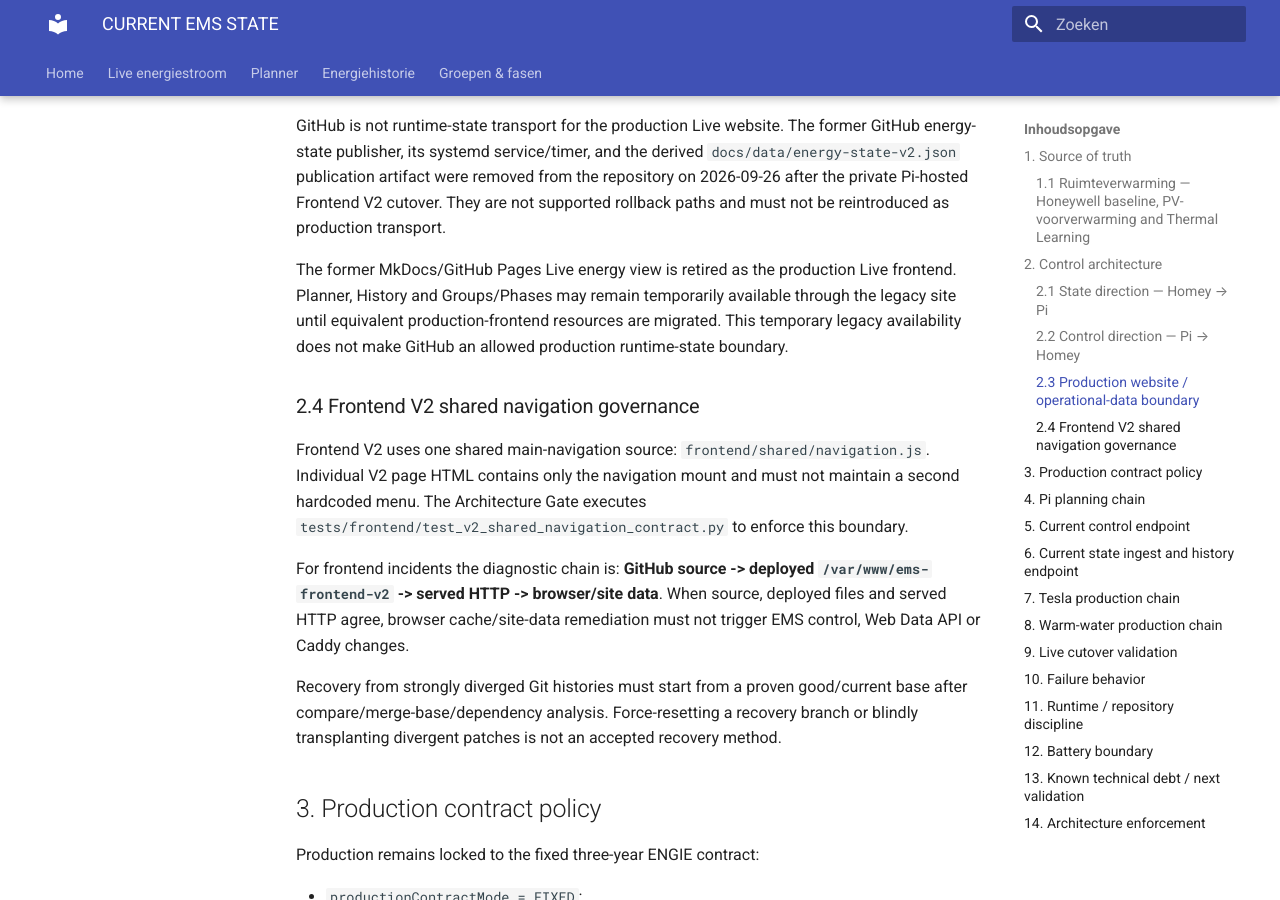
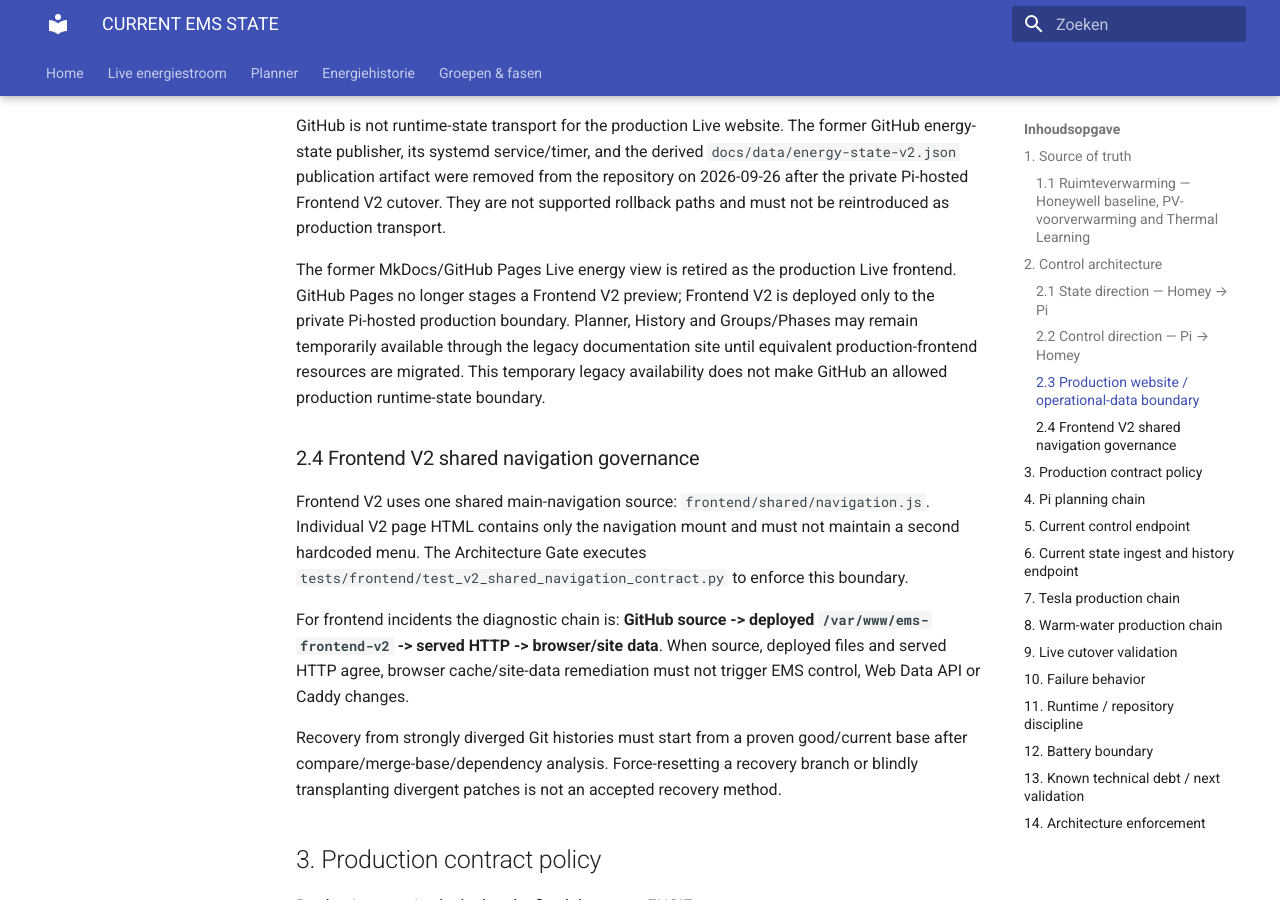
Before and after one commit to OnsKasteeltje/homey-energy-manual, an MkDocs documentation site: the page built from docs/architecture/CURRENT-EMS-STATE.md, in a window 1280 px wide and 900 px high, scrolled down 4823 px. Built offline with MkDocs 1.6.1 and Material for MkDocs 9.7.7, drawn with Linux system fonts in a browser that asks for light colours.

Commit message:
docs(architecture): clarify Pages documentation boundary

```diff
--- a/docs/architecture/CURRENT-EMS-STATE.md
+++ b/docs/architecture/CURRENT-EMS-STATE.md
@@ -121,7 +121,7 @@ Production presentation path: private EMS frontend -> Caddy on trusted LAN -> `/
 
 GitHub is not runtime-state transport for the production Live website. The former GitHub energy-state publisher, its systemd service/timer, and the derived `docs/data/energy-state-v2.json` publication artifact were removed from the repository on 2026-09-26 after the private Pi-hosted Frontend V2 cutover. They are not supported rollback paths and must not be reintroduced as production transport.
 
-The former MkDocs/GitHub Pages Live energy view is retired as the production Live frontend. Planner, History and Groups/Phases may remain temporarily available through the legacy site until equivalent production-frontend resources are migrated. This temporary legacy availability does not make GitHub an allowed production runtime-state boundary.
+The former MkDocs/GitHub Pages Live energy view is retired as the production Live frontend. GitHub Pages no longer stages a Frontend V2 preview; Frontend V2 is deployed only to the private Pi-hosted production boundary. Planner, History and Groups/Phases may remain temporarily available through the legacy documentation site until equivalent production-frontend resources are migrated. This temporary legacy availability does not make GitHub an allowed production runtime-state boundary.
 
 ### 2.4 Frontend V2 shared navigation governance
 
```
